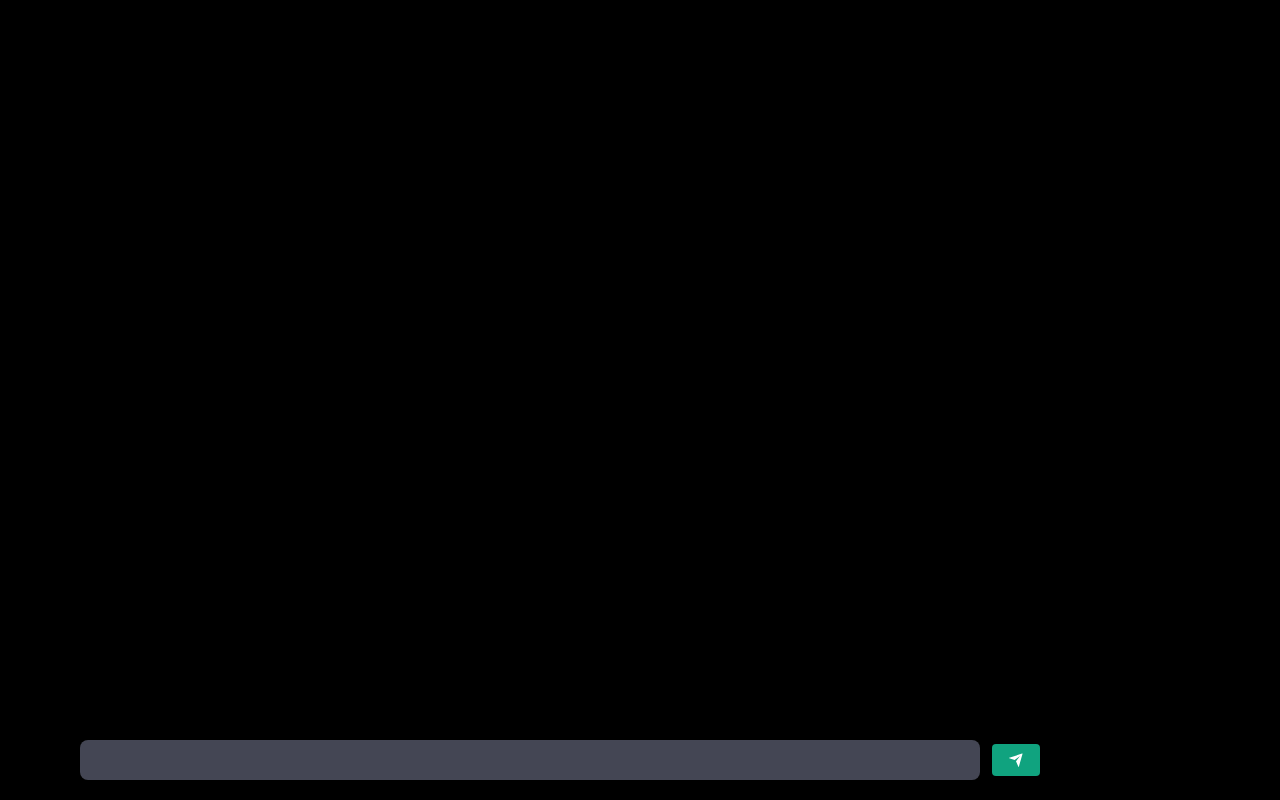
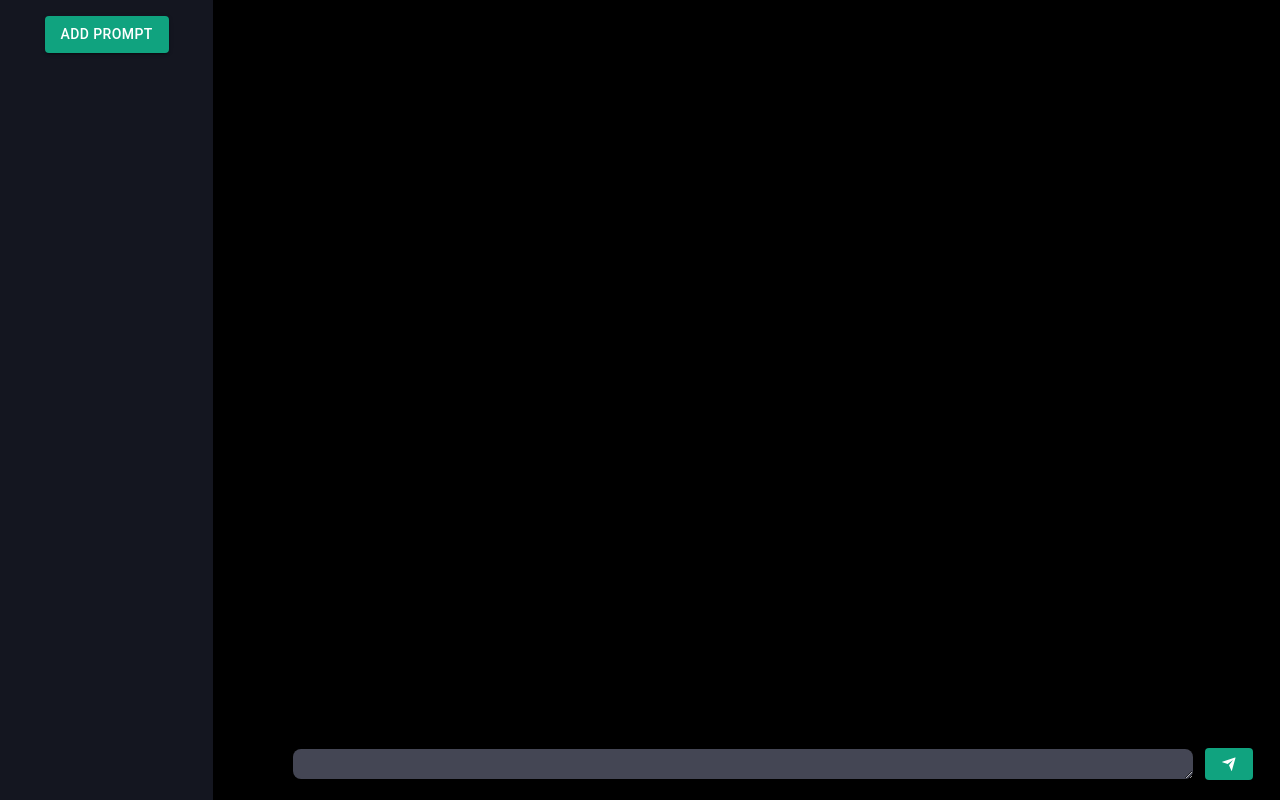
Before and after one commit to khoatran1602/chatbot, a React (Vite) app: page / in a window 1280 px wide. Built offline with nearby package versions, Linux system fonts and the light colour scheme.

Commit message:
add/delete prompts

```diff
--- a/package.json
+++ b/package.json
@@ -9,9 +9,12 @@
     "preview": "vite preview"
   },
   "dependencies": {
+    "@mui/material": "^5.11.12",
+    "mui": "^0.0.1",
     "react": "^18.2.0",
     "react-dom": "^18.2.0",
-    "react-icons": "^4.8.0"
+    "react-icons": "^4.8.0",
+    "react-pro-sidebar": "^1.0.0"
   },
   "devDependencies": {
     "@types/node": "^18.14.6",
--- a/src/App.tsx
+++ b/src/App.tsx
@@ -1,8 +1,9 @@
-import { useState, useRef, useEffect, useCallback, ChangeEvent } from "react";
+import { useState, useRef, useEffect, useCallback } from "react";
 import { State } from "./components/types";
 import ChatResponse from "./components/ChatResponse/ChatResponse";
 import ChatInput from "./components/ChatInput/ChatInput";
 import { handleResponse, sendRequest } from "./components/utils";
+import { SideBar } from "./components/SideBar/SideBar";
 
 const ChatApp = () => {
   const [userInput, setUserInput] = useState<State["userInput"]>("");
@@ -11,7 +12,7 @@ const ChatApp = () => {
   const [isResponseCopied, setIsResponseCopied] =
     useState<State["isResponseCopied"]>(false);
   const [userInputHeight, setUserInputHeight] =
-    useState<State["userInputHeight"]>(50);
+    useState<State["userInputHeight"]>(0);
   const [chatbotResponseHeight, setChatbotResponseHeight] =
     useState<State["chatbotResponseHeight"]>(0);
 
@@ -25,6 +26,7 @@ const ChatApp = () => {
 
   // create an async function called generateResponse
   const generateResponse = async () => {
+    setUserInput("");
     try {
       // make a request using the userInput and wait for the response
       const response = await sendRequest(userInput);
@@ -36,9 +38,6 @@ const ChatApp = () => {
       // if there's an error, log it and set the chatbot response to an error message
       console.log(error);
       setChatbotResponse("Oops! Something went wrong. Please try again.");
-    } finally {
-      // clear the userInput field
-      setUserInput("");
     }
   };
 
@@ -65,7 +64,7 @@ const ChatApp = () => {
 
   useEffect(() => {
     if (userInput === "") {
-      setUserInputHeight(40);
+      setUserInputHeight(30);
     }
   }, [userInput]);
 
@@ -77,7 +76,12 @@ const ChatApp = () => {
   }, [chatbotResponse]);
 
   return (
-    <div>
+    <div className="flex flex-row">
+      <div className="bg-[#141620] text-white w-1/6 h-screen">
+        <SideBar />
+      </div>
+
+      <div className="flex flex-col">
         {chatbotResponse && (
           <ChatResponse
             chatbotResponse={chatbotResponse}
@@ -96,6 +100,7 @@ const ChatApp = () => {
           userInputHeight={userInputHeight}
         />
       </div>
+    </div>
   );
 };
 
--- a/src/components/ChatInput/ChatInput.tsx
+++ b/src/components/ChatInput/ChatInput.tsx
@@ -14,7 +14,7 @@ const ChatInput = ({
     <div className="bg-black w-3/4 rounded-lg absolute bottom-0 ml-20 mb-5 flex items-center">
       <textarea
         ref={userInputTextareaRef}
-        className="bg-[#444654] rounded-lg resize-none overflow-y-auto w-full pl-3 pt-3 pb-3 max-h-60"
+        className="bg-[#444654] rounded-lg overflow-y-auto w-full max-h-60 pt-1 py-1 font-semibold"
         value={userInput}
         onChange={handleInputChange}
         style={{ height: `${userInputHeight}px` }}
--- a/src/components/ChatResponse/ChatResponse.tsx
+++ b/src/components/ChatResponse/ChatResponse.tsx
@@ -14,7 +14,7 @@ const ChatResponse = ({
   const SUCCESS_ICON = <IoMdCloudDone size={25} />;
 
   return (
-    <div className="flex justify-center items-center flex-col">
+    <div className="flex justify-center items-center flex-col ml-20">
       <button
         onClick={copy}
         className="bg-[#10A37F] hover:bg-[#10C17F] rounded-lg px-4 py-2 focus:outline-none my-5"
@@ -23,7 +23,7 @@ const ChatResponse = ({
       </button>
       <div
         ref={chatbotResponseTextareaRef as unknown as RefObject<HTMLDivElement>}
-        className="bg-[#444654] rounded-lg w-full overflow-y-auto max-h-[450px] pl-5 pt-3"
+        className="bg-[#444654] rounded-lg w-full overflow-y-auto max-h-[450px] pl-5 pr-5 pt-1"
         contentEditable={false}
         style={{ height: `${chatbotResponseHeight}px` }}
       >
--- /dev/null
+++ b/src/components/SideBar/SideBar.tsx
@@ -0,0 +1,91 @@
+import Button from "@mui/material/Button";
+import { useEffect, useState } from "react";
+import Dialog from "@mui/material/Dialog";
+import DialogActions from "@mui/material/DialogActions";
+import DialogContent from "@mui/material/DialogContent";
+import TextField from "@mui/material/TextField";
+import { getRandomKey } from "../utils";
+import { AiTwotoneDelete } from "react-icons/ai";
+
+export const SideBar = () => {
+  const [open, setOpen] = useState(false);
+  const [prompt, setPrompt] = useState("");
+  const [usedPrompts, setUsedPrompts] = useState<string[]>([]);
+
+  useEffect(() => {
+    const storedPrompts = Object.values(localStorage);
+    setUsedPrompts(storedPrompts);
+  }, [localStorage]);
+
+  const handleClickOpen = () => {
+    setOpen(true);
+  };
+
+  const handleClose = () => {
+    setOpen(false);
+  };
+
+  const handleAdd = () => {
+    localStorage.setItem(getRandomKey(1, 100).toString(), prompt);
+    const storedPrompts = Object.values(localStorage);
+    setUsedPrompts(storedPrompts);
+    setOpen(false);
+  };
+
+  const deletePrompt = (key: string) => {
+    localStorage.removeItem(key);
+    const storedPrompts = Object.values(localStorage);
+    setUsedPrompts(storedPrompts);
+  };
+
+  return (
+    <div className="flex flex-col items-center">
+      <Button
+        variant="contained"
+        sx={{
+          bgcolor: "#10A37F",
+          "&:hover": {
+            bgcolor: "#10C17F",
+          },
+        }}
+        onClick={handleClickOpen}
+        style={{ marginTop: "16px" }}
+      >
+        Add Prompt
+      </Button>
+      <Dialog open={open} onClose={handleClose}>
+        <DialogContent>
+          <TextField
+            autoFocus
+            margin="dense"
+            id="name"
+            label="Enter Your Prompt"
+            type="text"
+            fullWidth
+            variant="standard"
+            onChange={(event) => setPrompt(event.target.value)}
+          />
+        </DialogContent>
+        <DialogActions>
+          <Button onClick={handleClose}>Cancel</Button>
+          <Button onClick={handleAdd}>Add</Button>
+        </DialogActions>
+      </Dialog>
+      <ul className="flex flex-col">
+        {usedPrompts.map((prompt, index) => (
+          <div className="flex flex-row">
+            <button className="text-center mt-5 rounded hover:bg-[#14c498] p-2 w-60 truncate">
+              {prompt}
+            </button>
+            <button
+              className="mt-5 mr-2"
+              onClick={() => deletePrompt(localStorage.key(index)!)}
+            >
+              <AiTwotoneDelete className="hover:text-gray-600" />
+            </button>
+          </div>
+        ))}
+      </ul>
+    </div>
+  );
+};
--- a/src/components/utils.ts
+++ b/src/components/utils.ts
@@ -20,3 +20,7 @@ export async function sendRequest(inputValue: string) {
 export async function handleResponse(response: Response) {
   return response.choices[0].message.content;
 }
+
+export function getRandomKey(min: number, max: number): number {
+  return Math.floor(Math.random() * (max - min + 1) + min);
+}
```
Also changed, not shown: 1 other file (tests, documents, lock files or other folders). Lines whose indentation alone changed are shown as unchanged.
